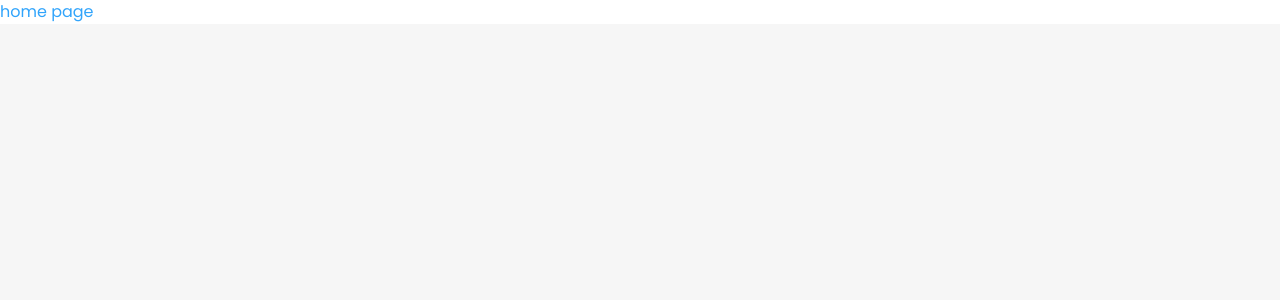
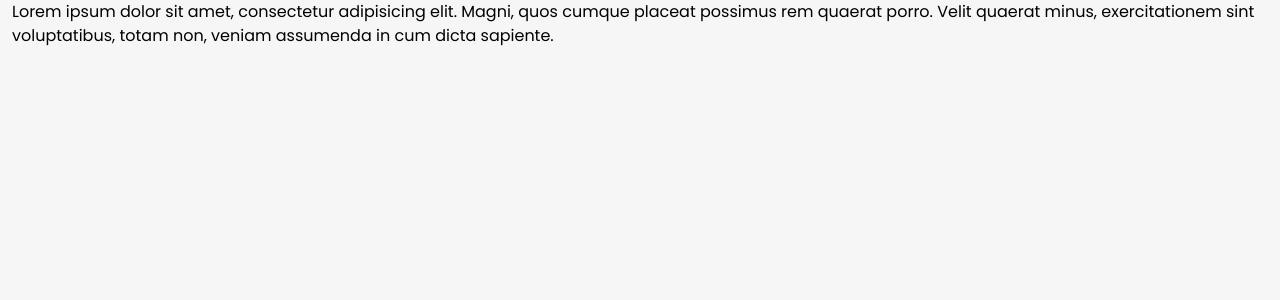
Before and after one commit to grzegorzpokorski/autodealer, a Next.js app: page / in a window 1280 px wide. Shown: the top 300 px of the page. Built offline with nearby package versions, Linux system fonts and the light colour scheme.

Commit message:
feat: add "Main" component

```diff
--- a/package.json
+++ b/package.json
@@ -31,6 +31,7 @@
     "eslint-plugin-react-hooks": "^4.6.0",
     "husky": "^8.0.3",
     "lint-staged": "^13.2.1",
-    "prettier": "^2.8.7"
+    "prettier": "^2.8.7",
+    "tailwind-merge": "^1.12.0"
   }
 }
--- a/src/app/api/hello/route.ts
+++ b/src/app/api/hello/route.ts
@@ -1,3 +1,3 @@
-export async function GET(request: Request) {
-  return new Response('Hello, Next.js!')
+export function GET(request: Request) {
+  return new Response("Hello, Next.js!");
 }
--- a/src/app/page.tsx
+++ b/src/app/page.tsx
@@ -1,3 +1,5 @@
+import { HomePage } from "@/components/templates/HomePage/HomePage";
+
 export default function Home() {
-  return <p className="bg-white text-primary">home page</p>;
+  return <HomePage />;
 }
--- /dev/null
+++ b/src/components/atoms/Container/Container.tsx
@@ -0,0 +1,13 @@
+type ContainerProps = JSX.IntrinsicElements["div"] & {
+  as?: "div";
+};
+
+export const Container = ({
+  as: Tag = "div",
+  children,
+  ...rest
+}: ContainerProps) => (
+  <Tag className="max-w-7xl w-full mx-auto px-3" {...rest}>
+    {children}
+  </Tag>
+);
--- /dev/null
+++ b/src/components/atoms/Main/Main.tsx
@@ -0,0 +1,10 @@
+import type { ReactNode } from "react";
+
+type MainProps = {
+  children: ReactNode;
+  withMarginOnTop?: boolean;
+};
+
+export const Main = ({ children }: MainProps) => {
+  return <main id="tresc">{children}</main>;
+};
--- /dev/null
+++ b/src/components/templates/HomePage/HomePage.tsx
@@ -0,0 +1,17 @@
+import { Container } from "@/components/atoms/Container/Container";
+import { Main } from "@/components/atoms/Main/Main";
+
+export const HomePage = () => {
+  return (
+    <Main>
+      <Container>
+        <p>
+          Lorem ipsum dolor sit amet, consectetur adipisicing elit. Magni, quos
+          cumque placeat possimus rem quaerat porro. Velit quaerat minus,
+          exercitationem sint voluptatibus, totam non, veniam assumenda in cum
+          dicta sapiente.
+        </p>
+      </Container>
+    </Main>
+  );
+};
```
Also changed, not shown: 1 other file (tests, documents, lock files or other folders).
